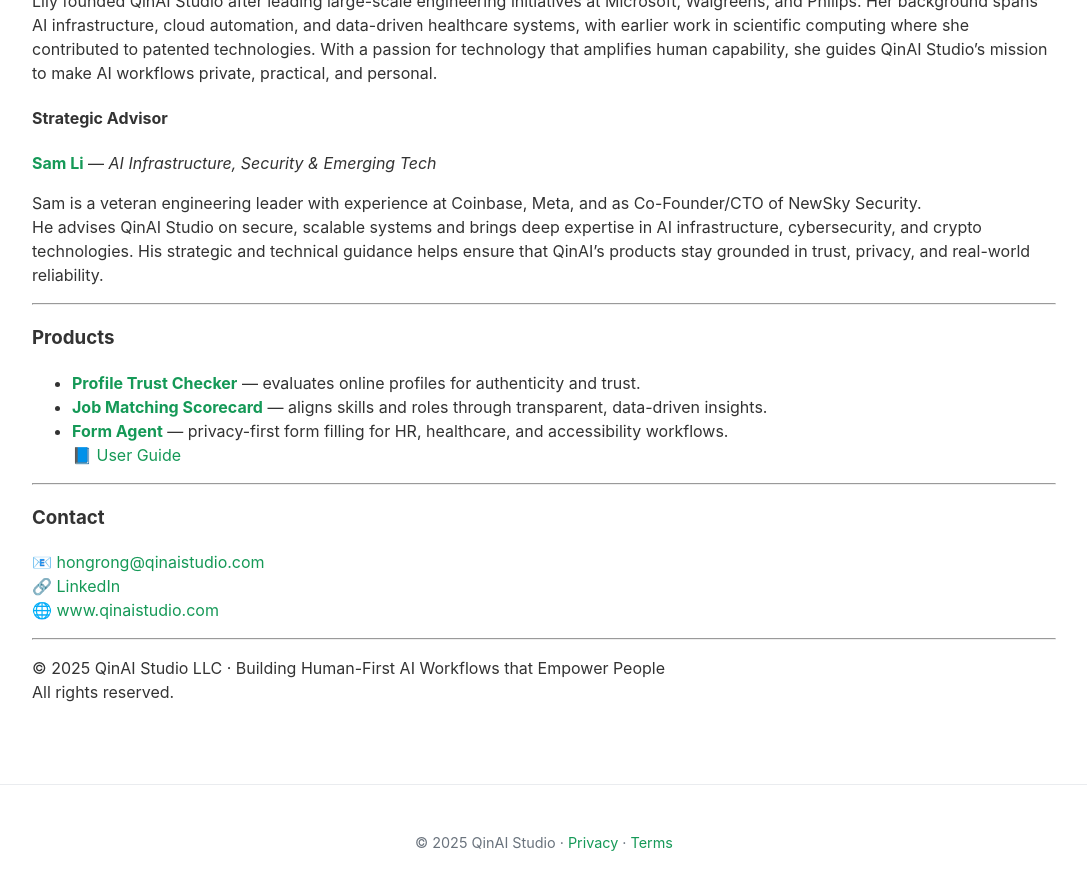
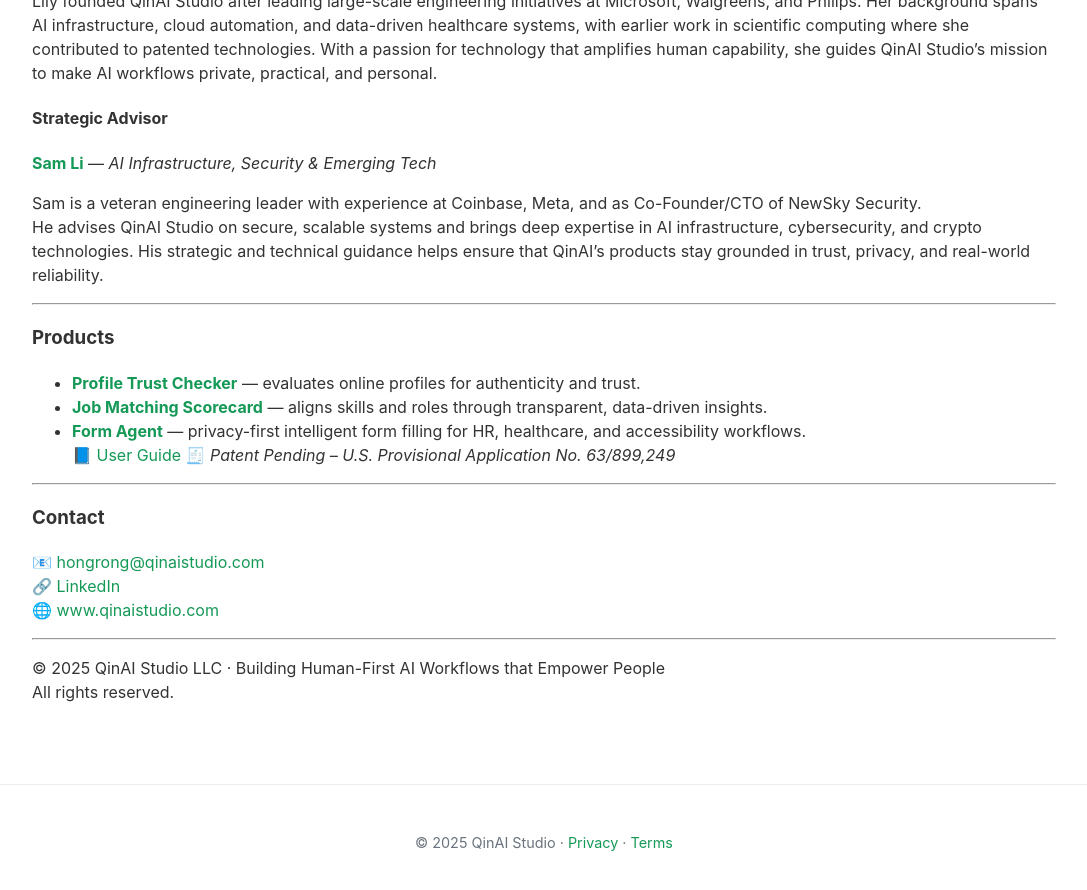
Before and after one commit to LilyQin19/qinaistudio.github.io, a Jekyll site: the page built from index.md, in a window 1280 px wide and 900 px high, scrolled down 654 px. Shown: the top 890 px of the window, without its empty margins (96-1183 px from the left). Built offline with Jekyll 4.4.1, drawn with Linux system fonts in a browser that asks for light colours; our own code applies the rules of GitHub Pages for plain Markdown files.

Commit message:
Update index.md
Add pending patent numbers.

```diff
--- a/index.md
+++ b/index.md
@@ -26,8 +26,9 @@ He advises QinAI Studio on secure, scalable systems and brings deep expertise in
 ### **Products**
 - **[Profile Trust Checker](https://qinaistudio-profilechecker.streamlit.app/)** — evaluates online profiles for authenticity and trust.
 - **[Job Matching Scorecard](https://qinaistudio-jobmatch.streamlit.app/)** — aligns skills and roles through transparent, data-driven insights.
-- **[Form Agent](https://qinaistudio-formagent.streamlit.app/)** — privacy-first form filling for HR, healthcare, and accessibility workflows.
+- **[Form Agent](https://qinaistudio-formagent.streamlit.app/)** — privacy-first intelligent form filling for HR, healthcare, and accessibility workflows.
   📘 [User Guide](https://github.com/LilyQin19/qinaistudio.github.io/blob/main/FormAgent_UserGuide.md)
+  🧾 *Patent Pending – U.S. Provisional Application No. 63/899,249*
 
 ---
 
```
